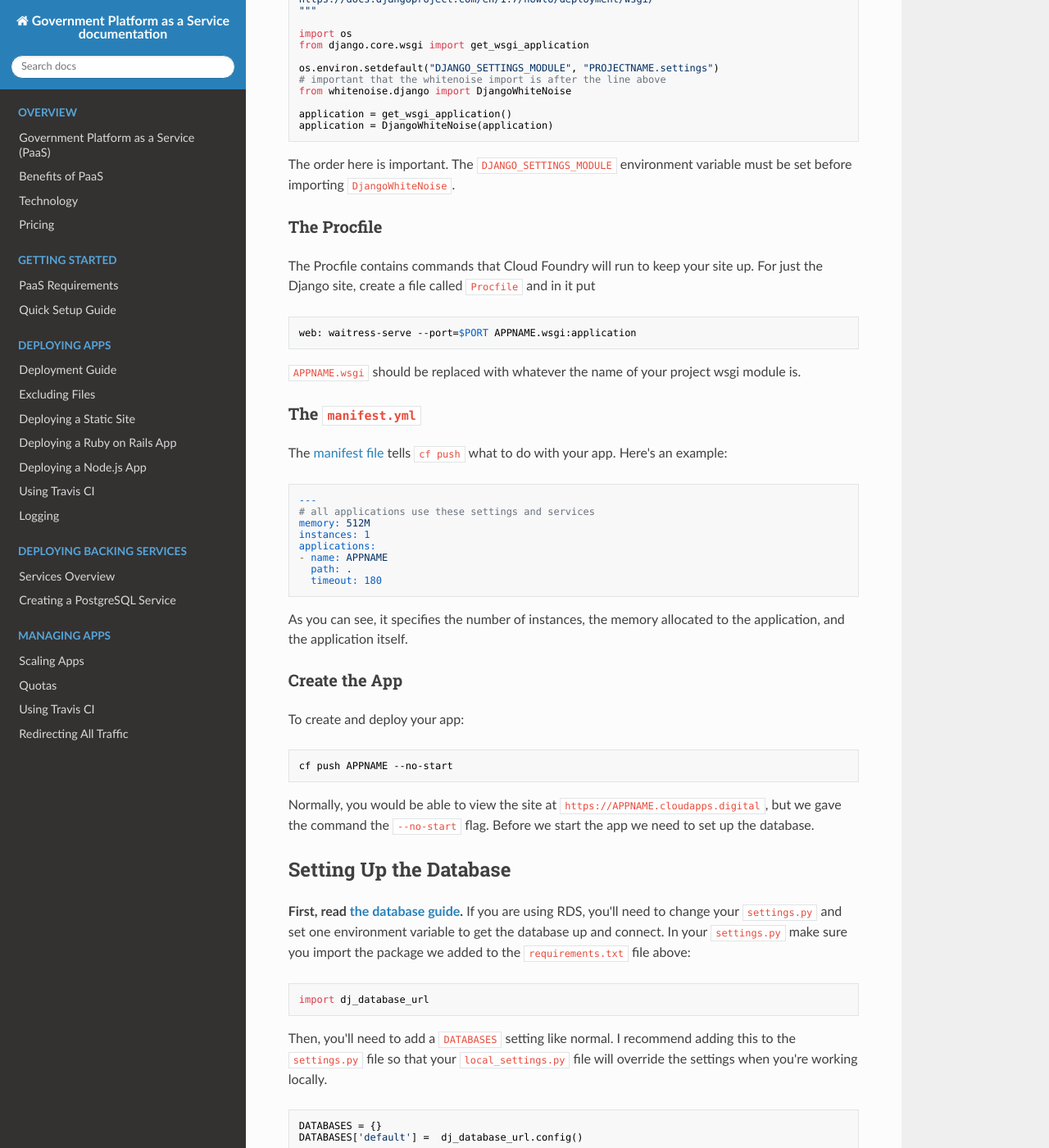
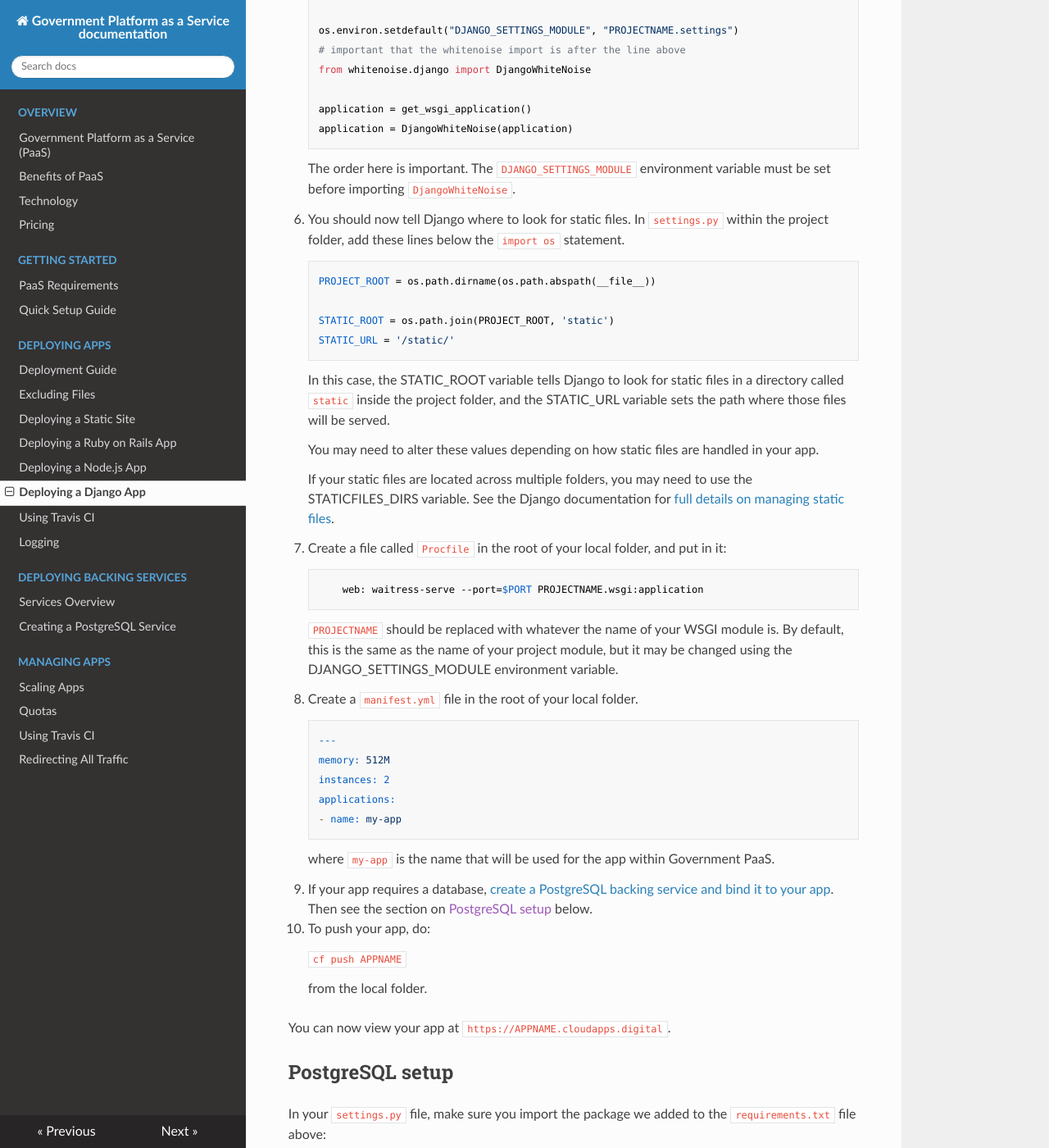
Before and after one commit to alphagov/paas-developer-docs, an MkDocs documentation site: the page built from docs/deploying_apps/deploying_django.md, in a window 1280 px wide and 1400 px high, scrolled down 1245 px. Shown: the whole window at 82% size. Built offline with MkDocs 1.6.1, drawn with Linux system fonts in a browser that asks for light colours; nearby versions of some CDN libraries; old or Windows-style settings are respelled for this version of MkDocs; some of the changed text lies outside the part shown.

Commit message:
Add documentation for deploying Django apps

````diff
--- a/docs/deploying_apps/deploying_django.md
+++ b/docs/deploying_apps/deploying_django.md
@@ -1,132 +1,108 @@
-### Ignoring files
+This section explains how to deploy an app using the Django framework. You may also need to refer to the [Cloud Foundry documentation about the Python buildpack](https://docs.cloudfoundry.org/buildpacks/python/index.html).
 
-1. Add `*.pyc` and `local_settings.py` to your `.gitignore`.
-1. [Exclude your `.gitignore`d files from Cloud Foundry.](/deploying_apps/excluding_files/)
+Note that the only database service currently supported by PaaS is PostgreSQL. If your Django app requires a database, it must be able to work with PostgreSQL.
 
-### The Python runtime
+These steps assume you have already carried out the setup process explained in the [Quick Setup Guide](/getting_started/quick_setup_guide) section.
 
-Next, you want to tell Cloud Foundry which Python runtime to use. To do this, create a `runtime.txt` file, and put the full version of Python you want to deploy with in it. For instance,
+If you are just getting started learning CloudFoundry, you can use the sandbox space by running: ``cf target -o sandbox``
 
-```
-python-3.4.1
-```
+1. Check out your Django app to a local folder.
 
-### `requirements.txt`
+2. Add `*.pyc` and `local_settings.py` to your `.gitignore`, file, then
+   [exclude files ignored by Git](/deploying_apps/excluding_files/) so Cloud Foundry will ignore them too.
 
-There are a couple of packages used for the deploy that will be helpful. You'll want to add them to the `requirements.txt` for your project.
+3. Tell Cloud Foundry which Python runtime to use by creating a `runtime.txt`   file in the root of the local folder. The contents of the file should
+   be:
 
-Below are the lines I added to my `requirements.txt` file. Later versions will probably work but haven't been tested.
+        python-3.5.1
 
-```
-whitenoise==1.0.6  #manages static assets
-dj-database-url==0.3.0 #grabs environment variables and dumps them into a Django settings file
-waitress==0.8.9 #a pure python WSGI server that is a replacement for gunicorn
-```
+    replacing "3.5.1" with the version of Python you want to use.
 
-### The `wsgi.py` file
+1. Generate a ``requirements.txt`` file if your project doesn't already have one by running ``pip freeze > requirements.txt`` in the root of the local folder.
+    Add the following lines to the ``requirements.txt`` file.
 
-When you create a Django project, a default `wsgi.py` file should be created for you. It usually looks like this:
+        whitenoise==1.0.6  #manages static assets
+        dj-database-url==0.3.0 #grabs environment variables and dumps them into a Django settings file
+        waitress==0.8.9 #a pure python WSGI server that is a replacement for gunicorn
 
-```python
-"""
-WSGI config for PROJECTNAME project.
+4. Edit your `wsgi.py` file.
 
-It exposes the WSGI callable as a module-level variable named ``application``.
+    When you create a Django project, a default `wsgi.py` file should be created for you in the project folder. Excluding the opening comments, the default `wsgi.py` looks like this:
 
-For more information on this file, see
-https://docs.djangoproject.com/en/1.7/howto/deployment/wsgi/
-"""
+        import os
+        os.environ.setdefault("DJANGO_SETTINGS_MODULE", "PROJECTNAME.settings")
 
-import os
-os.environ.setdefault("DJANGO_SETTINGS_MODULE", "PROJECTNAME.settings")
+        from django.core.wsgi import get_wsgi_application
+        application = get_wsgi_application()
 
-from django.core.wsgi import get_wsgi_application
-application = get_wsgi_application()
-```
 
-You'll need to add a few lines to import the `whitenoise` package and wrap the middleware around the wsgi application. This file will be used to start the wsgi server in your app. Instead of the above example, your wsgi.py should look like this:
+    You'll need to add a few lines to import the `whitenoise` package and wrap the middleware around the WSGI application so that all static files are served using whitenoise. Edit your `wsgi.py` to:
 
-```python
-"""
-WSGI config for PROJECTNAME project.
+        import os
+        from django.core.wsgi import get_wsgi_application
 
-It exposes the WSGI callable as a module-level variable named ``application``.
+        os.environ.setdefault("DJANGO_SETTINGS_MODULE", "PROJECTNAME.settings")
+        # important that the whitenoise import is after the line above
+        from whitenoise.django import DjangoWhiteNoise
 
-For more information on this file, see
-https://docs.djangoproject.com/en/1.7/howto/deployment/wsgi/
-"""
+        application = get_wsgi_application()
+        application = DjangoWhiteNoise(application)
 
-import os
-from django.core.wsgi import get_wsgi_application
 
-os.environ.setdefault("DJANGO_SETTINGS_MODULE", "PROJECTNAME.settings")
-# important that the whitenoise import is after the line above
-from whitenoise.django import DjangoWhiteNoise
+    The order here is important. The `DJANGO_SETTINGS_MODULE` environment variable must be set before importing `DjangoWhiteNoise`.
 
-application = get_wsgi_application()
-application = DjangoWhiteNoise(application)
-```
+1. You should now tell Django where to look for static files. In `settings.py` within the project folder, add these lines below the ``import os`` statement.
 
-The order here is important. The `DJANGO_SETTINGS_MODULE` environment variable must be set before importing `DjangoWhiteNoise`.
+        PROJECT_ROOT = os.path.dirname(os.path.abspath(__file__))
 
-### The Procfile
+        STATIC_ROOT = os.path.join(PROJECT_ROOT, 'static')
+        STATIC_URL = '/static/'
 
-The Procfile contains commands that Cloud Foundry will run to keep your site up. For just the Django site, create a file called `Procfile` and in it put
+    In this case, the STATIC_ROOT variable tells Django to look for static files in a directory called ``static`` inside the project folder, and the STATIC_URL variable sets the path where those files will be served.
 
-```
-web: waitress-serve --port=$PORT APPNAME.wsgi:application
-```
+    You may need to alter these values depending on how static files are handled in your app.
 
-`APPNAME.wsgi` should be replaced with whatever the name of your project wsgi module is.
+    If your static files are located across multiple folders, you may need to use the STATICFILES_DIRS variable. See the Django documentation for [full details on managing static files](https://docs.djangoproject.com/en/1.9/howto/static-files/).
 
-### The `manifest.yml`
+1. Create a file called `Procfile` in the root of your local folder,
+   and put in it:
 
-The [manifest file](http://docs.cloudfoundry.org/devguide/deploy-apps/manifest.html) tells `cf push` what to do with your app. Here's an example:
+            web: waitress-serve --port=$PORT PROJECTNAME.wsgi:application
 
-```yaml
----
-# all applications use these settings and services
-memory: 512M
-instances: 1
-applications:
-- name: APPNAME
-  path: .
-  timeout: 180
-```
+    `PROJECTNAME` should be replaced with whatever the name of your WSGI module is. By default, this is the same as the name of your project module, but it may be changed using the DJANGO_SETTINGS_MODULE environment variable.
 
-As you can see, it specifies the number of instances, the memory allocated to the application, and the application itself.
+1. Create a `manifest.yml` file in the root of your local folder.
 
-### Create the App
+        ---
+        memory: 512M
+        instances: 2
+        applications:
+        - name: my-app
 
-To create and deploy your app:
+    where `my-app` is the name that will be used for the app within Government PaaS.
 
-```bash
-cf push APPNAME --no-start
-```
+1. If your app requires a database, [create a PostgreSQL backing service and bind it to your app](/deploying_services/postgres/). Then see the section on [PostgreSQL setup]() below.
 
-Normally, you would be able to view the site at `https://APPNAME.cloudapps.digital`, but we gave the command the `--no-start` flag. Before we start the app we need to set up the database.
+1. To push your app, do:
 
-## Setting Up the Database
+    ``cf push APPNAME``
 
-**First, read [the database guide](/apps/databases/).** If you are using RDS, you'll need to change your `settings.py ` and set one environment variable to get the database up and connect. In your `settings.py` make sure you import the package we added to the `requirements.txt` file above:
+    from the local folder.
 
-```python
-import dj_database_url
-```
+You can now view your app at `https://APPNAME.cloudapps.digital`.
 
-Then, you'll need to add a `DATABASES` setting like normal. I recommend adding this to the `settings.py` file so that your `local_settings.py` file will override the settings when you're working locally.
+## PostgreSQL setup
 
-```python
-DATABASES = {}
-DATABASES['default'] =  dj_database_url.config()
-```
+In your `settings.py` file, make sure you import the package we added to the `requirements.txt` file above:
 
-### Running the app
 
-Now try running the push command without the `--no-start` flag:
+        import dj_database_url
 
-```bash
-cf push APPNAME
-```
 
-It should now be running at `https://APPNAME.cloudapps.digital`!
+Then, you'll need to add a `DATABASES` setting. It's best to add this to the `settings.py` file.
+
+
+        DATABASES = {}
+        DATABASES['default'] =  dj_database_url.config()
+
+Your `local_settings.py` file will override this when you're working locally.
--- a/mkdocs.yml
+++ b/mkdocs.yml
@@ -15,8 +15,8 @@ pages:
     - 'Deploying a Static Site': 'deploying_apps/deploying_static_sites.md'
     - 'Deploying a Ruby on Rails App': 'deploying_apps/deploying_rails.md'
 #    - 'Deploying Flask': 'deploying_apps/deploying_flask.md'
-#    - 'Deploying Django': 'deploying_apps/deploying_django.md'
     - 'Deploying a Node.js App': 'deploying_apps/deploying_node_js.md'
+    - 'Deploying a Django App': 'deploying_apps/deploying_django.md'
     - 'Using Travis CI': 'deploying_apps/travis_ci.md'
     - 'Logging': 'deploying_apps/logging.md'
 - Deploying Backing Services:
````
